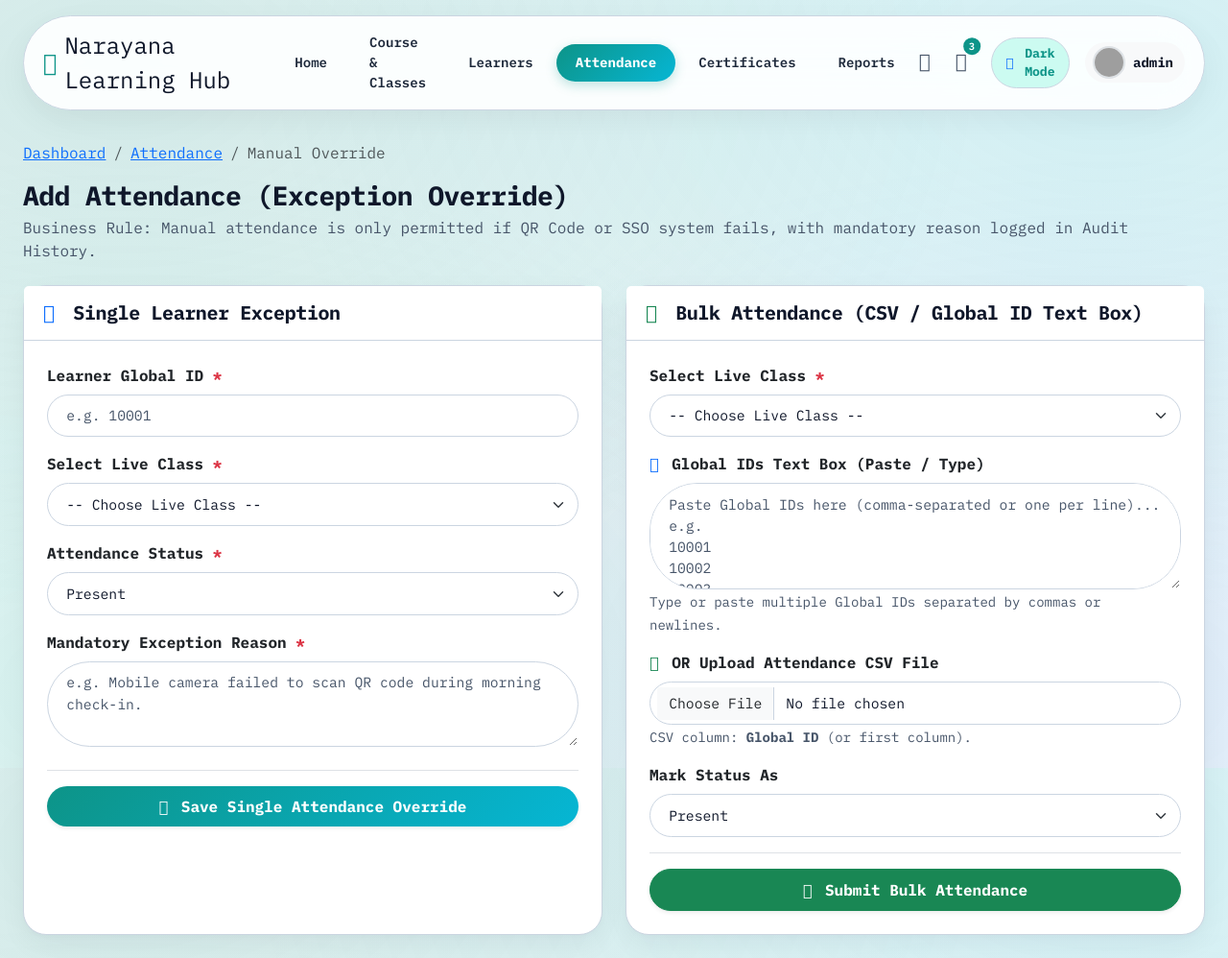
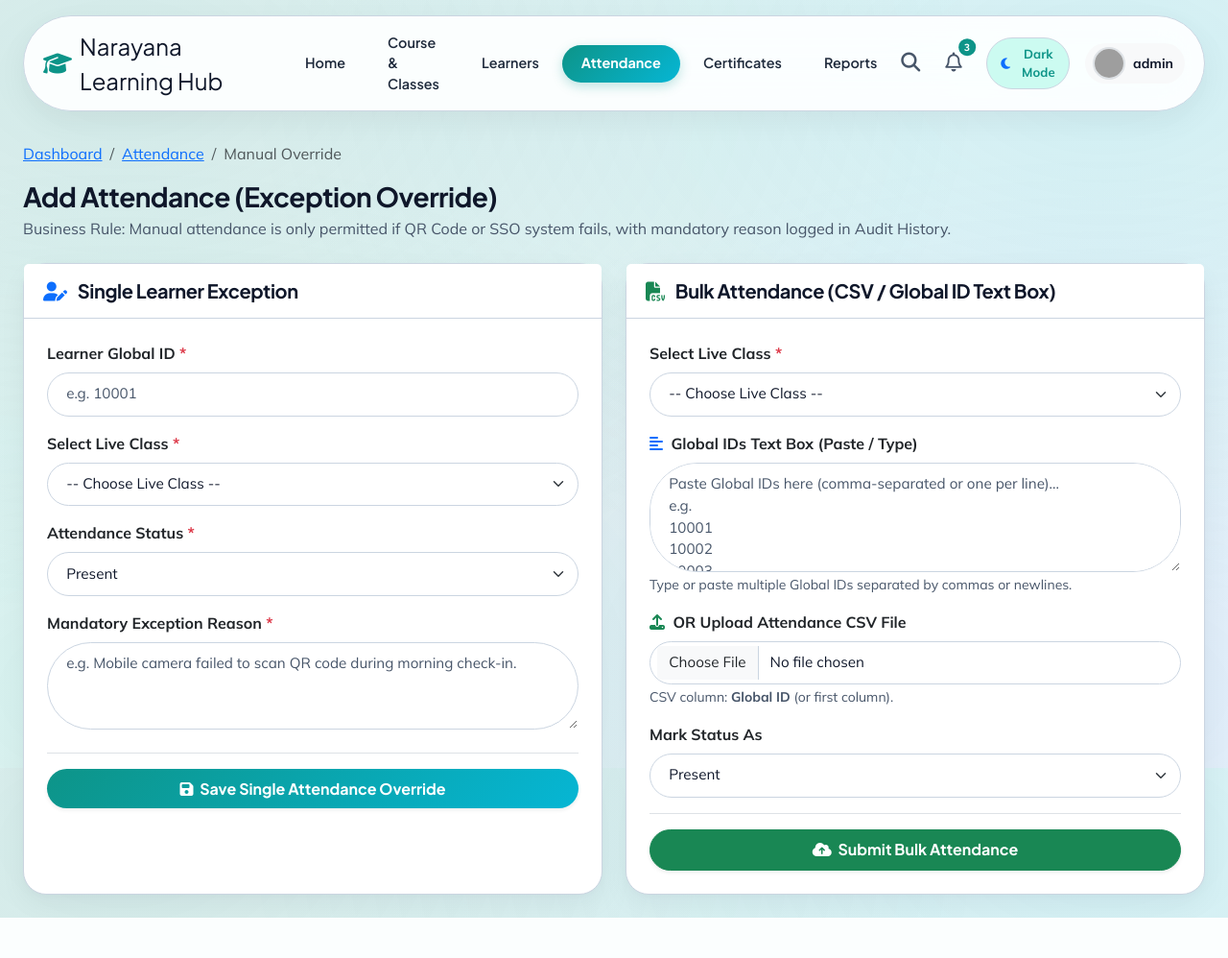
Before and after one commit to TnsSamanvitha18/NarayanaLMS, a Flask app: page /attendance/manual_override in a window 1280 px wide. Shown: the whole page at 96% size. After the commit the page ends 956 px from the top, so only its background shows below. Run offline with Flask 3, Linux system fonts and the light colour scheme; the visitor is signed in with stand-in values (Sample User, id 1); data comes from the database, SQL or seed files in the repository; grey boxes are pictures that could not be loaded.

Commit message:
Integrate harmonized 3-font typography pairing: Plus Jakarta Sans for headings, Mulish for body, IBM Plex Mono for metrics

```diff
--- a/app/static/css/style.css
+++ b/app/static/css/style.css
@@ -1,6 +1,6 @@
 /* ==========================================================================
-   NARAYANA LEARNING HUB - IBM PLEX MONO TYPOGRAPHY SYSTEM
-   Modern Capsule Header, Frosted Glass Cards & Electric Teal Accents
+   NARAYANA LEARNING HUB - HARMONIZED 3-FONT TYPOGRAPHY SYSTEM
+   Plus Jakarta Sans (Headings), Mulish (Body), IBM Plex Mono (Metrics/Badges)
    ========================================================================== */
 
 /* --------------------------------------------------------------------------
@@ -13,9 +13,13 @@
 }
 
 /* --------------------------------------------------------------------------
-   2. ELECTRIC TEAL DESIGN TOKENS
+   2. DESIGN TOKENS & TYPOGRAPHY VARS
    -------------------------------------------------------------------------- */
 :root, [data-theme="light"] {
+    --font-heading: 'Plus Jakarta Sans', -apple-system, BlinkMacSystemFont, "Segoe UI", Roboto, sans-serif;
+    --font-body: 'Mulish', -apple-system, BlinkMacSystemFont, "Segoe UI", Roboto, sans-serif;
+    --font-mono: 'IBM Plex Mono', monospace;
+
     --bg-app: radial-gradient(at 10% 10%, rgba(13, 148, 136, 0.15) 0px, transparent 55%),
               radial-gradient(at 90% 10%, rgba(6, 182, 212, 0.15) 0px, transparent 55%),
               radial-gradient(at 90% 90%, rgba(59, 130, 246, 0.12) 0px, transparent 55%),
@@ -102,14 +106,10 @@
 }
 
 /* --------------------------------------------------------------------------
-   3. BASE RESET & IBM PLEX MONO TYPOGRAPHY
+   3. BASE RESET & TYPOGRAPHY HIERARCHY
    -------------------------------------------------------------------------- */
-*, *::before, *::after {
-    font-family: 'IBM Plex Mono', monospace !important;
-}
-
 body {
-    font-family: 'IBM Plex Mono', monospace !important;
+    font-family: var(--font-body) !important;
     color: var(--text-primary);
     background: var(--bg-app);
     background-size: 200% 200%;
@@ -119,15 +119,22 @@ body {
     -webkit-font-smoothing: antialiased;
 }
 
-h1, h2, h3, h4, h5, h6, .h1, .h2, .h3, .h4, .h5, .h6 {
-    font-family: 'IBM Plex Mono', monospace !important;
+/* Headings (Plus Jakarta Sans) */
+h1, h2, h3, h4, h5, h6, .h1, .h2, .h3, .h4, .h5, .h6, .card-title, .modal-title {
+    font-family: var(--font-heading) !important;
     color: var(--text-primary);
     font-weight: 700;
     letter-spacing: -0.02em;
 }
 
-button, input, select, textarea, p, span, div, a, td, th {
-    font-family: 'IBM Plex Mono', monospace !important;
+/* Body & Controls (Mulish) */
+p, span, div, a, td, th, label, input, select, textarea, button {
+    font-family: var(--font-body);
+}
+
+/* Monospace Numbers, Metrics, Badges & Timestamps (IBM Plex Mono) */
+.progress-ring-text, .badge, .status-pill, .font-monospace, .code, pre, code, .text-xs {
+    font-family: var(--font-mono) !important;
 }
 
 .text-dark { color: var(--text-primary) !important; }
@@ -168,7 +175,7 @@ button, input, select, textarea, p, span, div, a, td, th {
 }
 
 .ls-nav-tab {
-    font-family: 'IBM Plex Mono', monospace !important;
+    font-family: var(--font-heading) !important;
     color: var(--text-secondary);
     font-weight: 600;
     padding: 0.55rem 1.25rem;
@@ -177,7 +184,7 @@ button, input, select, textarea, p, span, div, a, td, th {
     text-decoration: none;
     display: inline-flex;
     align-items: center;
-    font-size: 0.88rem;
+    font-size: 0.9rem;
     cursor: pointer;
     border: none;
 }
@@ -242,7 +249,7 @@ button, input, select, textarea, p, span, div, a, td, th {
    6. BUTTONS, BADGES & PILLS
    -------------------------------------------------------------------------- */
 .btn {
-    font-family: 'IBM Plex Mono', monospace !important;
+    font-family: var(--font-heading) !important;
     border-radius: 50px;
     font-weight: 600;
     padding: 0.55rem 1.3rem;
@@ -282,14 +289,14 @@ button, input, select, textarea, p, span, div, a, td, th {
 }
 
 .badge {
-    font-family: 'IBM Plex Mono', monospace !important;
+    font-family: var(--font-mono) !important;
     border-radius: 50px;
     font-weight: 600;
     padding: 0.45em 0.85em;
 }
 
 .status-pill {
-    font-family: 'IBM Plex Mono', monospace !important;
+    font-family: var(--font-mono) !important;
     font-size: 0.72rem;
     font-weight: 700;
     letter-spacing: 0.5px;
@@ -318,7 +325,7 @@ button, input, select, textarea, p, span, div, a, td, th {
 }
 
 .login-label {
-    font-family: 'IBM Plex Mono', monospace !important;
+    font-family: var(--font-heading) !important;
     font-size: 0.88rem;
     font-weight: 700;
     margin-bottom: 0.45rem;
@@ -329,13 +336,13 @@ button, input, select, textarea, p, span, div, a, td, th {
 }
 
 .form-control, .form-select, .form-control-login {
-    font-family: 'IBM Plex Mono', monospace !important;
+    font-family: var(--font-body) !important;
     background-color: var(--input-bg);
     border: 1.5px solid var(--input-border);
     color: var(--input-text);
     border-radius: 50px !important;
     padding: 0.65rem 1.2rem;
-    font-size: 0.92rem;
+    font-size: 0.95rem;
     transition: all 0.2s ease;
 }
 
@@ -368,7 +375,7 @@ button, input, select, textarea, p, span, div, a, td, th {
 
 .progress-ring-text {
     position: absolute;
-    font-family: 'IBM Plex Mono', monospace !important;
+    font-family: var(--font-mono) !important;
     font-weight: 700;
     font-size: 0.88rem;
     color: var(--teal-primary);
@@ -403,7 +410,7 @@ button, input, select, textarea, p, span, div, a, td, th {
 }
 
 .theme-toggle-btn {
-    font-family: 'IBM Plex Mono', monospace !important;
+    font-family: var(--font-heading) !important;
     background: var(--teal-light);
     border: 1px solid var(--border-color);
     color: var(--teal-primary);
@@ -450,7 +457,7 @@ button, input, select, textarea, p, span, div, a, td, th {
    10. TABLES, MODALS & SCROLLBARS
    -------------------------------------------------------------------------- */
 .table {
-    font-family: 'IBM Plex Mono', monospace !important;
+    font-family: var(--font-body);
     color: var(--text-primary);
     border-color: var(--table-border);
 }
@@ -468,9 +475,9 @@ button, input, select, textarea, p, span, div, a, td, th {
 }
 
 .table thead th {
-    font-family: 'IBM Plex Mono', monospace !important;
+    font-family: var(--font-heading) !important;
     color: var(--table-header-text) !important;
-    font-weight: 700;
+    font-weight: 800;
     text-transform: uppercase;
     font-size: 0.76rem;
     letter-spacing: 0.6px;
@@ -499,7 +506,7 @@ button, input, select, textarea, p, span, div, a, td, th {
 }
 
 .dropdown-item {
-    font-family: 'IBM Plex Mono', monospace !important;
+    font-family: var(--font-body);
     color: var(--text-primary);
     border-radius: 12px;
     padding: 0.5rem 1rem;
--- a/app/templates/base.html
+++ b/app/templates/base.html
@@ -4,10 +4,10 @@
     <meta charset="UTF-8">
     <meta name="viewport" content="width=device-width, initial-scale=1.0">
     <title>{% block title %}Narayana Learning Hub{% endblock %}</title>
-    <!-- Google Fonts IBM Plex Mono & Inter -->
+    <!-- Google Fonts IBM Plex Mono, Mulish & Plus Jakarta Sans -->
     <link rel="preconnect" href="https://fonts.googleapis.com">
     <link rel="preconnect" href="https://fonts.gstatic.com" crossorigin>
-    <link href="https://fonts.googleapis.com/css2?family=IBM+Plex+Mono:ital,wght@0,100;0,200;0,300;0,400;0,500;0,600;0,700;1,100;1,200;1,300;1,400;1,500;1,600;1,700&display=swap" rel="stylesheet">
+    <link href="https://fonts.googleapis.com/css2?family=IBM+Plex+Mono:ital,wght@0,100;0,200;0,300;0,400;0,500;0,600;0,700;1,100;1,200;1,300;1,400;1,500;1,600;1,700&family=Mulish:ital,wght@0,200..1000;1,200..1000&family=Plus+Jakarta+Sans:ital,wght@0,200..800;1,200..800&display=swap" rel="stylesheet">
     <!-- Bootstrap 5 CSS -->
     <link href="https://cdn.jsdelivr.net/npm/bootstrap@5.3.2/dist/css/bootstrap.min.css" rel="stylesheet">
     <!-- FontAwesome 6 -->
@@ -48,7 +48,7 @@
                 <div class="d-flex align-items-center gap-4">
                     <a href="{{ url_for('dashboard.index') if admin_logged_in else url_for('learners.my_portal') }}" class="d-flex align-items-center text-decoration-none">
                         <i class="fa-solid fa-graduation-cap text-teal fa-xl me-2"></i>
-                        <span class="fs-4 fw-extrabold tracking-tight text-dark" style="font-family: 'IBM Plex Mono', monospace;">Narayana Learning Hub</span>
+                        <span class="fs-4 fw-extrabold tracking-tight text-dark" style="font-family: 'Plus Jakarta Sans', sans-serif;">Narayana Learning Hub</span>
                     </a>
 
                     <!-- Capsule Nav Tabs -->
```
